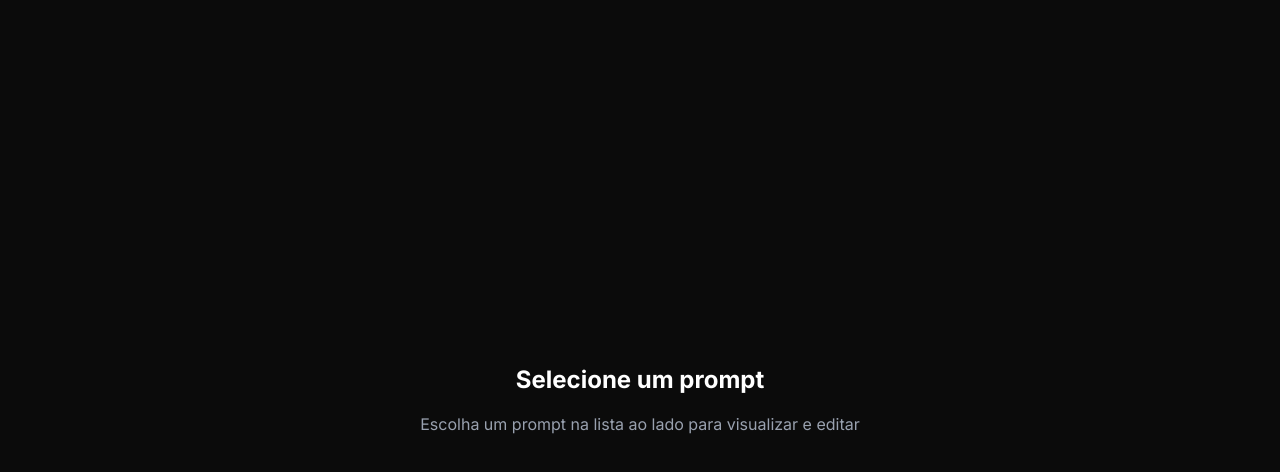
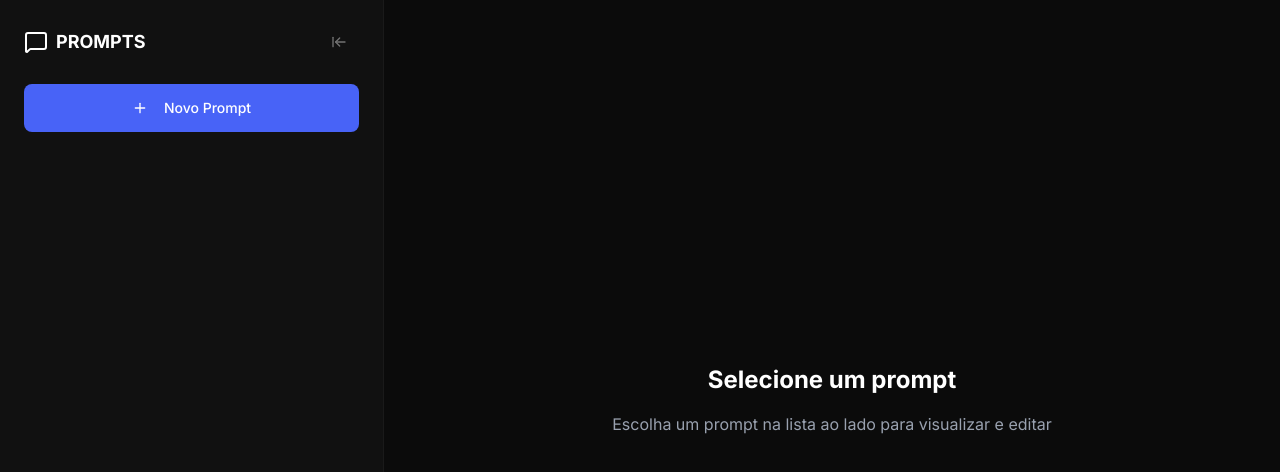
Before and after one commit to wendelleloi/rocketseat-prompt-manager, a Next.js app: page / in a window 1280 px wide. Shown: the top 472 px of the page. Built offline with nearby package versions, Linux system fonts and the light colour scheme.

Commit message:
lesson 09

```diff
--- a/src/app/layout.tsx
+++ b/src/app/layout.tsx
@@ -1,6 +1,7 @@
 import '@/styles/globals.css';
 import type { Metadata } from 'next';
 import { Inter } from 'next/font/google';
+import { Sidebar } from '@/components/sidebar';
 
 export const metadata: Metadata = {
   title: 'Prompt Manager',
@@ -22,6 +23,7 @@
     <html lang="en">
       <body className={`${inter.variable} antialiased bg-gray-900 text-white`}>
         <section className="flex h-screen">
+          <Sidebar />
           <main className="relative flex-1 overflow-auto min-w-0">
             <div className="p-4 sm:p-6 md:p-8 max-w-full md:max-w-3xl mx-auto h-full">
               {children}
--- /dev/null
+++ b/src/components/logo/index.ts
@@ -0,0 +1 @@
+export * from './logo';
--- /dev/null
+++ b/src/components/logo/logo.tsx
@@ -0,0 +1,14 @@
+import { MessageSquare } from 'lucide-react';
+import Link from 'next/link';
+
+export const Logo = () => {
+  return (
+    <Link
+      href="/"
+      className="flex items-center gap-2 hover:text-accent-600 rounded-lg transition-colors"
+    >
+      <MessageSquare />
+      <span className="text-lg font-semibold">PROMPTS</span>
+    </Link>
+  );
+};
--- a/src/components/sidebar/sidebar-content.tsx
+++ b/src/components/sidebar/sidebar-content.tsx
@@ -1,7 +1,82 @@
+'use client';
+
+import { useState } from 'react';
+import { Button } from '../ui/button';
+import {
+  ArrowRightToLine,
+  ArrowLeftToLine,
+  X as CloseButton,
+  Plus as AddIcon,
+} from 'lucide-react';
+import { useRouter } from 'next/navigation';
+import { Logo } from '../logo/logo';
+
 export const SidebarContent = () => {
+  const router = useRouter();
+
+  const [isCollapsed, setIsCollapsed] = useState(false);
+
+  const collapsedSidebar = () => setIsCollapsed(true);
+  const expandSidebar = () => setIsCollapsed(false);
+
+  const handleNewPrompt = () => router.push('/new');
+
   return (
-    <aside>
-      <h2></h2>
+    <aside
+      className={`border-r border-gray-700 flex flex-col h-full bg-gray-800 transition-[transform,width] duration-300 ease-in-out fixed md:relative left-0 top-0 z-50 md:z-auto w-[80vw] sm:w-[320px] ${isCollapsed ? 'md:w-[72px]' : 'md:w-[384px]'}`}
+    >
+      {isCollapsed && (
+        <section className="px-2 py-6">
+          <header className="flex items-center justify-center mb-6">
+            <Button
+              onClick={expandSidebar}
+              variant="icon"
+              className="hidden md:inline-flex p-2 hover:bg-gray-700 focus:outline-none focus:ring-2 focus:ring-accent-500 rounded-lg transition-colors"
+              aria-label="Expandir sidebar"
+              title="Expandir sidebar"
+            >
+              <ArrowRightToLine className="w-5 h-5 text-gray-100" />
+            </Button>
+          </header>
+        </section>
+      )}
+
+      {!isCollapsed && (
+        <>
+          <section className="p-6">
+            <div className="md:hidden mb-4">
+              <div className="flex items-center justify-between">
+                <Button
+                  variant="secondary"
+                  aria-label="Fechar menu"
+                  title="Fechar menu"
+                >
+                  <CloseButton className="w-5 h-5 text-gray-100"></CloseButton>
+                </Button>
+              </div>
+            </div>
+            <div className="flex w-full items-center justify-between mb-6">
+              <header className="flex w-full items-center justify-between">
+                <Logo />
+                <Button
+                  onClick={collapsedSidebar}
+                  variant="icon"
+                  className="hidden md:inline-flex p-2 hover:bg-gray-700 focus:outline-none focus:ring-2 focus:ring-accent-500 rounded-lg transition-colors"
+                >
+                  <ArrowLeftToLine className="w-5 h-5 text-gray-100" />
+                </Button>
+              </header>
+            </div>
+
+            <div>
+              <Button onClick={handleNewPrompt} className="w-full " size="lg">
+                <AddIcon className="w-5 h-5 mr-2" />
+                Novo Prompt
+              </Button>
+            </div>
+          </section>
+        </>
+      )}
     </aside>
   );
 };
--- a/src/components/sidebar/sidebar.tsx
+++ b/src/components/sidebar/sidebar.tsx
@@ -2,6 +2,6 @@
 import { SidebarContent } from './sidebar-content';
 
 export const Sidebar = async () => {
-  const promps = await prisma.prompt.findMany();
+  // const promps = await prisma.prompt.findMany();
   return <SidebarContent />;
 };
--- a/src/components/ui/button.tsx
+++ b/src/components/ui/button.tsx
@@ -1,32 +1,28 @@
-import * as React from 'react';
 import { Slot } from '@radix-ui/react-slot';
 import { cva, type VariantProps } from 'class-variance-authority';
+import * as React from 'react';
 
 import { cn } from '@/lib/utils';
 
 const buttonVariants = cva(
-  "inline-flex items-center justify-center gap-2 whitespace-nowrap rounded-md text-sm font-medium transition-all disabled:pointer-events-none disabled:opacity-50 [&_svg]:pointer-events-none [&_svg:not([class*='size-'])]:size-4 shrink-0 [&_svg]:shrink-0 outline-none focus-visible:border-ring focus-visible:ring-ring/50 focus-visible:ring-[3px] aria-invalid:ring-destructive/20 dark:aria-invalid:ring-destructive/40 aria-invalid:border-destructive",
+  "cursor-pointer border-[#424242] inline-flex items-center justify-center gap-2 whitespace-nowrap rounded-md text-sm font-medium transition-all disabled:pointer-events-none disabled:opacity-50 [&_svg]:pointer-events-none [&_svg:not([class*='size-'])]:size-4 shrink-0 [&_svg]:shrink-0 outline-none focus-visible:border-ring focus-visible:ring-ring/50 focus-visible:ring-[3px] aria-invalid:ring-destructive/20 dark:aria-invalid:ring-destructive/40 aria-invalid:border-destructive",
   {
     variants: {
       variant: {
-        default: 'bg-primary text-primary-foreground hover:bg-primary/90',
+        default: 'bg-accent-600 text-white hover:bg-accent-500',
         destructive:
           'bg-destructive text-white hover:bg-destructive/90 focus-visible:ring-destructive/20 dark:focus-visible:ring-destructive/40 dark:bg-destructive/60',
-        outline:
-          'border bg-background shadow-xs hover:bg-accent hover:text-accent-foreground dark:bg-input/30 dark:border-input dark:hover:bg-input/50',
+        outline: 'border bg-gray-700 text-white hover:bg-gray-600',
         secondary:
-          'bg-secondary text-secondary-foreground hover:bg-secondary/80',
-        ghost:
-          'hover:bg-accent hover:text-accent-foreground dark:hover:bg-accent/50',
+          'p-2 bg-gray-800 border border-gray-700 rounded-lg hover:bg-gray-600 transition-colors',
+        icon: 'text-alert-600 transition-all duration-200 ml-2 p-1 hover:bg-alert-600 rounded hover:text-white',
         link: 'text-primary underline-offset-4 hover:underline',
       },
       size: {
         default: 'h-9 px-4 py-2 has-[>svg]:px-3',
-        xs: "h-6 gap-1 rounded-md px-2 text-xs has-[>svg]:px-1.5 [&_svg:not([class*='size-'])]:size-3",
         sm: 'h-8 rounded-md gap-1.5 px-3 has-[>svg]:px-2.5',
-        lg: 'h-10 rounded-md px-6 has-[>svg]:px-4',
+        lg: 'h-12 rounded-md px-6 has-[>svg]:px-4',
         icon: 'size-9',
-        'icon-xs': "size-6 rounded-md [&_svg:not([class*='size-'])]:size-3",
         'icon-sm': 'size-8',
         'icon-lg': 'size-10',
       },
@@ -40,8 +36,8 @@
 
 function Button({
   className,
-  variant = 'default',
-  size = 'default',
+  variant,
+  size,
   asChild = false,
   ...props
 }: React.ComponentProps<'button'> &
@@ -53,8 +49,6 @@
   return (
     <Comp
       data-slot="button"
-      data-variant={variant}
-      data-size={size}
       className={cn(buttonVariants({ variant, size, className }))}
       {...props}
     />
```
